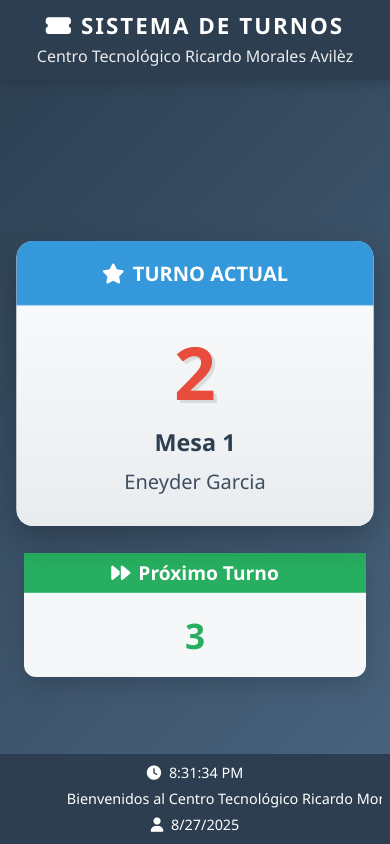
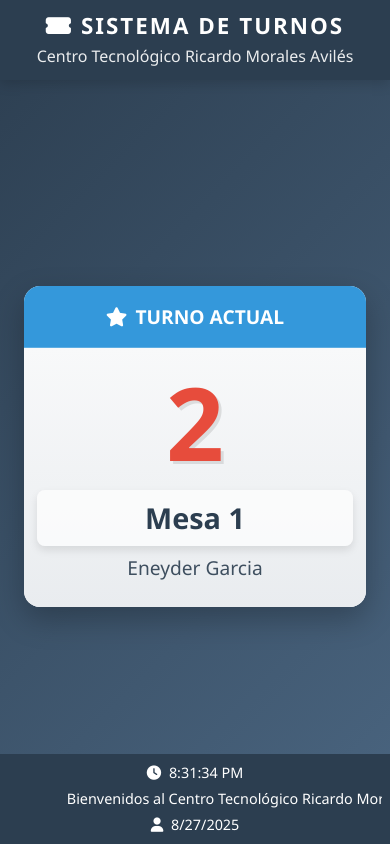
Before and after one commit to EneyderGarcia/turnerov2, a Flask app: page /public/turnos in a window 390 px wide. Run offline with Flask 3, Linux system fonts and the light colour scheme; data comes from the database, SQL or seed files in the repository; both versions use the stored data as it was after the commit.

Commit message:
Nueva Actualizacion

```diff
--- a/templates/index.html
+++ b/templates/index.html
@@ -258,7 +258,7 @@
     <div class="col-md-8 text-center">
         <div class="jumbotron bg-dark p-5 rounded">
             <h1 class="display-4"><i class="fas fa-ticket-alt me-2"></i> Sistema de Turnos</h1>
-            <p class="lead">Centro Tecnológico Nacional Ricardo Morales Avilèz</p>
+            <p class="lead">Centro Tecnológico Nacional Ricardo Morales Avilés</p>
             <hr class="my-4">
 
             {% if session.usuario %}
--- a/templates/public/turnos.html
+++ b/templates/public/turnos.html
@@ -103,8 +103,8 @@
             flex-direction: column;
             justify-content: center;
             align-items: center;
-            padding: 2rem 1rem; /* Reducido el padding vertical */
-            min-height: 30vh; /* Reducida la altura mínima */
+            padding: 2rem 1rem;
+            min-height: 30vh;
             background: linear-gradient(to bottom, #f8f9fa, #e9ecef);
         }
 
@@ -113,23 +113,28 @@
             margin: 0;
             line-height: 1;
             transition: all 0.5s ease;
-            font-size: 12vw; /* Reducido el tamaño de fuente */
+            font-size: 20vw; /* Aumentado el tamaño de fuente */
             color: var(--highlight-color);
             text-shadow: 3px 3px 0 rgba(0, 0, 0, 0.1);
         }
 
         .info-text {
-            font-weight: 600;
+            font-weight: 700; /* Aumentado el peso de la fuente */
             margin: 1rem 0;
-            font-size: 2.2rem; /* Reducido el tamaño de fuente */
+            font-size: 3rem; /* Aumentado el tamaño de fuente */
             color: var(--primary-color);
+            background: rgba(255, 255, 255, 0.7);
+            padding: 0.5rem 1.5rem;
+            border-radius: 8px;
+            box-shadow: 0 4px 8px rgba(0, 0, 0, 0.1);
         }
 
         .info-subtext {
             font-weight: 500;
             opacity: 0.9;
-            font-size: 1.8rem; /* Reducido el tamaño de fuente */
+            font-size: 1.8rem;
             color: var(--primary-color);
+            margin-top: 0.5rem;
         }
 
         .next-turn-card {
@@ -211,28 +216,14 @@
             animation: highlight 0.8s ease;
         }
 
-        .pulse {
-            animation: pulse 2s infinite;
-        }
-
-        @keyframes pulse {
-            0% { transform: scale(1); }
-            50% { transform: scale(1.05); }
-            100% { transform: scale(1); }
-        }
-
         /* Media queries responsivos */
         @media (max-width: 1400px) {
             .turn-number {
-                font-size: 11vw;
+                font-size: 18vw;
             }
 
             .info-text {
-                font-size: 2rem;
-            }
-
-            .info-subtext {
-                font-size: 1.6rem;
+                font-size: 2.8rem;
             }
         }
 
@@ -250,11 +241,11 @@
             }
 
             .turn-number {
-                font-size: 10vw;
+                font-size: 17vw;
             }
 
             .info-text {
-                font-size: 1.8rem;
+                font-size: 2.5rem;
             }
 
             .info-subtext {
@@ -268,11 +259,11 @@
 
         @media (max-width: 992px) {
             .turn-number {
-                font-size: 11vw;
+                font-size: 18vw;
             }
 
             .info-text {
-                font-size: 1.6rem;
+                font-size: 2.2rem;
             }
 
             .info-subtext {
@@ -298,11 +289,11 @@
             }
 
             .turn-number {
-                font-size: 14vw;
+                font-size: 22vw;
             }
 
             .info-text {
-                font-size: 1.5rem;
+                font-size: 2rem;
             }
 
             .info-subtext {
@@ -337,11 +328,12 @@
             }
 
             .turn-number {
-                font-size: 18vw;
+                font-size: 26vw;
             }
 
             .info-text {
-                font-size: 1.4rem;
+                font-size: 1.8rem;
+                padding: 0.4rem 1rem;
             }
 
             .info-subtext {
@@ -371,11 +363,11 @@
             <h1 class="header-title mb-1">
                 <i class="fas fa-ticket-alt me-2"></i>Sistema de Turnos
             </h1>
-            <p class="header-subtitle mb-0">Centro Tecnológico Ricardo Morales Avilèz</p>
+            <p class="header-subtitle mb-0">Centro Tecnológico Ricardo Morales Avilés</p>
         </div>
 
         <div class="content-container">
-            <div class="current-turn-card pulse">
+            <div class="current-turn-card"> <!-- Eliminada la clase 'pulse' -->
                 <div class="card-header-custom text-center">
                     <h2 class="card-title-custom">
                         <i class="fas fa-star me-2"></i>TURNO ACTUAL
@@ -391,23 +383,13 @@
                     </div>
                 </div>
             </div>
-
-            <div class="next-turn-card">
-                <div class="card-header-custom text-white text-center py-2">
-                    <h4 class="card-title-custom mb-0">
-                        <i class="fas fa-forward me-2"></i>Próximo Turno
-                    </h4>
-                </div>
-                <div class="card-body text-center py-3">
-                    <div class="next-turn-number" id="proximo-turno">1</div>
-                </div>
             </div>
         </div>
 
         <div class="status-bar">
             <div><i class="fas fa-clock me-1"></i> <span id="current-time">00:00:00</span></div>
             <div class="marquee">
-                <span>Bienvenidos al Centro Tecnológico Ricardo Morales Avilèz • Por favor espere su turno •</span>
+                <span>Bienvenidos al Centro Tecnológico Ricardo Morales Avilés • Por favor espere su turno •</span>
             </div>
             <div><i class="fas fa-user me-1"></i> <span id="current-date">01/01/2023</span></div>
         </div>
```
Also changed, not shown: instance/turnero.db.
